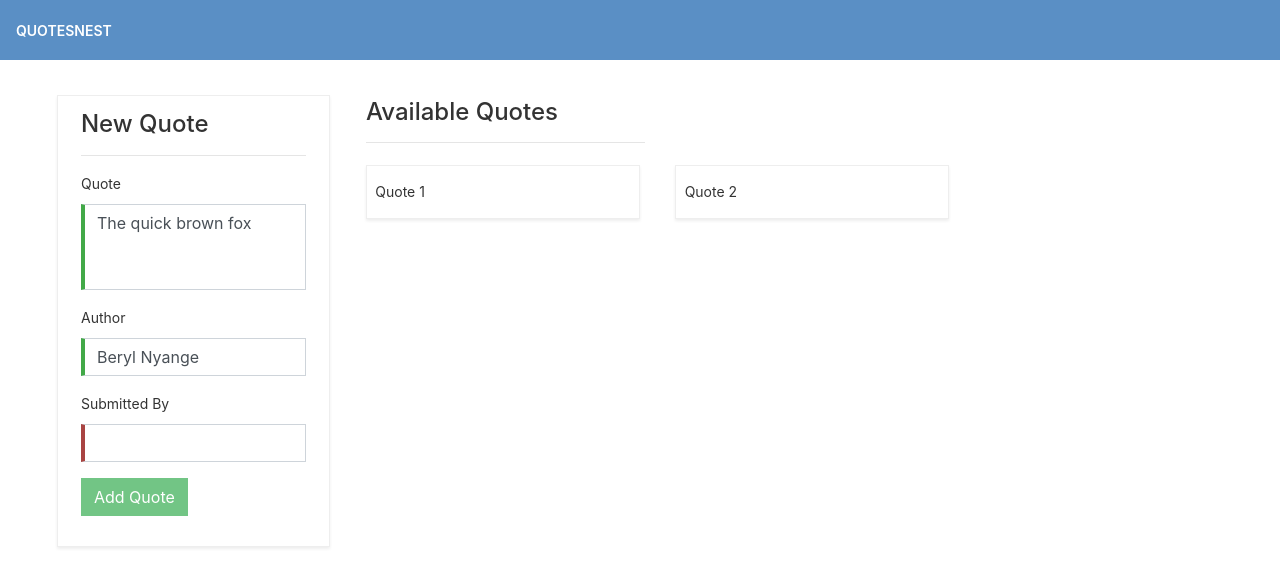
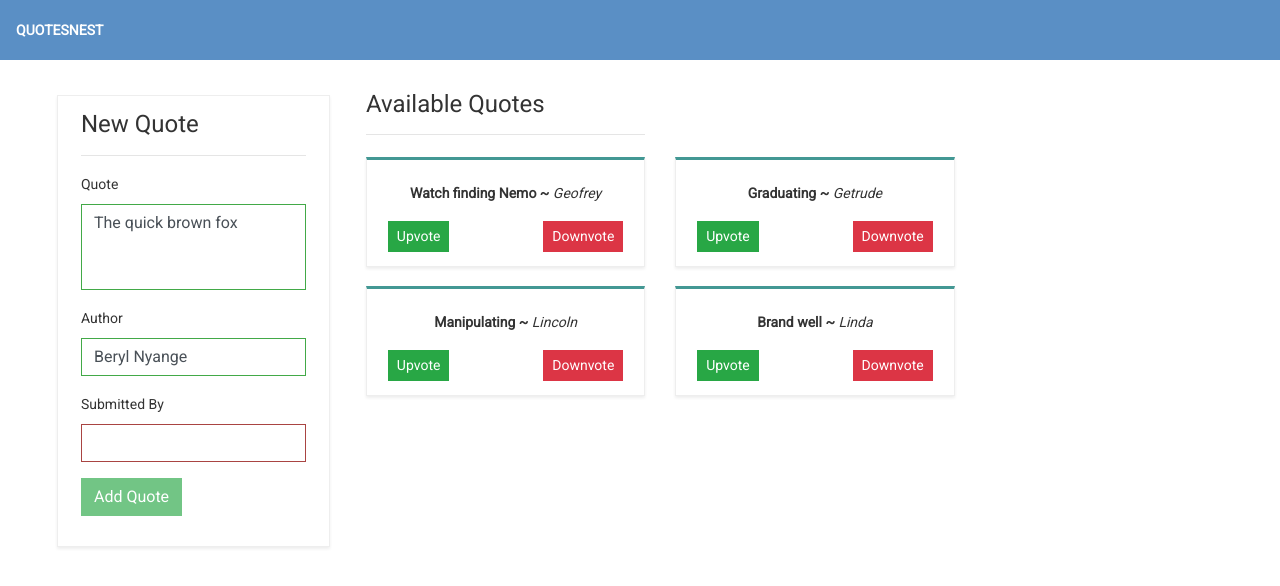
Before and after one commit to kelvinMakamu/quotesNest, an Angular app: page / in a window 1280 px wide. Shown: the top 586 px of the page. Built offline with nearby package versions, Linux system fonts and the light colour scheme.

Commit message:
Styles QuoteComponent and updates the AppComponent Template

```diff
--- a/package.json
+++ b/package.json
@@ -23,6 +23,7 @@
     "popper": "^1.0.1",
     "rxjs": "~6.6.0",
     "tslib": "^2.0.0",
+    "uuid": "^8.3.0",
     "zone.js": "~0.10.2"
   },
   "devDependencies": {
--- a/src/app/app.component.html
+++ b/src/app/app.component.html
@@ -2,45 +2,17 @@
     <span>{{ title | uppercase }}</span>
     <div class="spacer"></div>
 </div>
-
 <div class="content" role="main">
-
   <div class="container">
-
     <div class="row">
-
       <div class="col-md-4 col-lg-4 col-sm-12">
         <div class="card">
           <app-quote-form></app-quote-form>
         </div>
       </div>
-
       <div class="col-md-8 col-lg-8 col-sm-12">
-
-      <div class="row">
-        <div class="col-md-6 col-lg-6 col-sm-12">
-          <h4>Available Quotes</h4>
-          <hr/>
-        </div>
-      </div>
-
-      <div class="row">
-
-        <div class="col-md-6 col-lg-6 col-sm-12">
-          <div class="card">
-            Quote 1
-          </div>
-        </div>
-
-        <div class="col-md-6 col-lg-6 col-sm-12">
-          <div class="card">
-            Quote 2
+        <app-quote></app-quote>
     </div>
     </div>
   </div>
-
 </div>
-
-</div>
-
-</div>
--- a/src/app/quote-form/quote-form.component.css
+++ b/src/app/quote-form/quote-form.component.css
@@ -1,7 +1,7 @@
 .ng-valid[required],.ng-valid.required{
- border-left: 4px solid #42A948;
+ border: 1px solid #42A948;
 }
 
 .ng-invalid:not(form){
- border-left: 4px solid #a94442;
+ border: 1px solid #a94442;
 }
--- a/src/app/quote/quote.component.css
+++ b/src/app/quote/quote.component.css
@@ -0,0 +1,35 @@
+.quote-card{
+    width: 100%;
+    border-radius: 4px;
+    border: 1px solid #eee;
+    border-top:3px solid #439894;
+    box-shadow: 0px 2px 3px #eee;
+    background-color: #fff;
+    margin: 2% 2% 5% 0%;
+    padding: 7.5% 7.5% 7.5% 7.5%;
+    transition: all 0.2s ease-in-out;
+    line-height: 24px;
+}
+
+.quote-card .quote-header p{
+    font-weight: 600;
+    text-align: center;
+}
+
+cite{
+    font-weight: lighter;
+}
+
+.quote-details{
+    display: none;
+    margin-top:3%;
+    padding:3% 3% 3% 3%;
+}
+
+.upvote, .submitted-by{
+    float:left;
+}
+
+.downvote, .date-submitted{
+    float:right;
+}
--- a/src/app/quote/quote.component.html
+++ b/src/app/quote/quote.component.html
@@ -1 +1,32 @@
-<p>quote works!</p>
+<div class="row">
+    <div class="col-md-6 col-lg-6 col-sm-12">
+        <h4>Available Quotes</h4>
+        <hr/>
+    </div>
+</div>
+<div class="row">
+    <div class="col-md-6 col-lg-6 col-sm-12" *ngFor='let quote of quotes'>
+        <div class="quote-card">
+            <div class="quote-header">
+                <p>{{quote.quote}}  &#x7e; <cite>{{quote.author}}</cite></p>
+                <div class="quote-votes">
+                    <button class="upvote btn btn-success btn-sm">Upvote</button>
+                    <button class="downvote btn btn-danger btn-sm">Downvote</button>
+                </div>
+            </div>
+            <div><br/></div>
+            <div class="quote-details">
+                <p>
+                    <span class="submitted-by">By: {{quote.submitted_by}}</span>
+                    <span class="date-submitted">{{quote.created_at| date}}</span>
+                </p>
+                <div><br/></div>
+                <p>
+                    <span class="submitted-by">{{quote.upvotes}} Upvotes</span>
+                    <span class="date-submitted">{{quote.downvotes}} Downvotes</span>
+                </p>
+            </div>
+        </div>
+
+    </div>
+</div>
--- a/src/app/quote/quote.component.ts
+++ b/src/app/quote/quote.component.ts
@@ -1,4 +1,6 @@
 import { Component, OnInit } from '@angular/core';
+import { v4 as uuid } from 'uuid';
+import { Quote } from '../quote';
 
 @Component({
   selector: 'app-quote',
@@ -7,6 +9,25 @@ import { Component, OnInit } from '@angular/core';
 })
 export class QuoteComponent implements OnInit {
 
+  quotes: Quote[] = [
+    new Quote(uuid(),'Watch finding Nemo', 'Geofrey',0,0,'Jackson',new Date(2019,9,14)),
+    new Quote(uuid(),'Graduating', 'Getrude',0,0,'Jared',new Date(2018,9,14)),
+    new Quote(uuid(),'Manipulating', 'Lincoln',0,0,'Jackline',new Date(2020,9,14)),
+    new Quote(uuid(),'Brand well', 'Linda',0,0,'Joyce',new Date(2007,9,14)),
+  ];
+
+  addNewQuote(quote){
+    quote.id           = uuid();
+    quote.quote        = quote.quote;
+    quote.author       = quote.author;
+    quote.upvotes      = 0;
+    quote.downvotes    = 0;
+    quote.submitted_by = quote.submitted_by;
+    quote.created_at = new Date(quote.created_at);
+    this.quotes.push(quote);
+    this.quotes.reverse();
+  }
+
   constructor() { }
 
   ngOnInit(): void {
--- a/src/styles.css
+++ b/src/styles.css
@@ -1,10 +1,12 @@
 @import "~bootstrap/dist/css/bootstrap.min.css";
+@import url('https://fonts.googleapis.com/css?family=Roboto');
 body{
     background-color: #ffffff;
 }
 
 *{
     border-radius:unset !important;
+    font-family: 'Roboto' !important;
 }
 
 textarea {
```
Also changed, not shown: 1 other file (tests, documents, lock files or other folders). Lines whose indentation alone changed are shown as unchanged.
